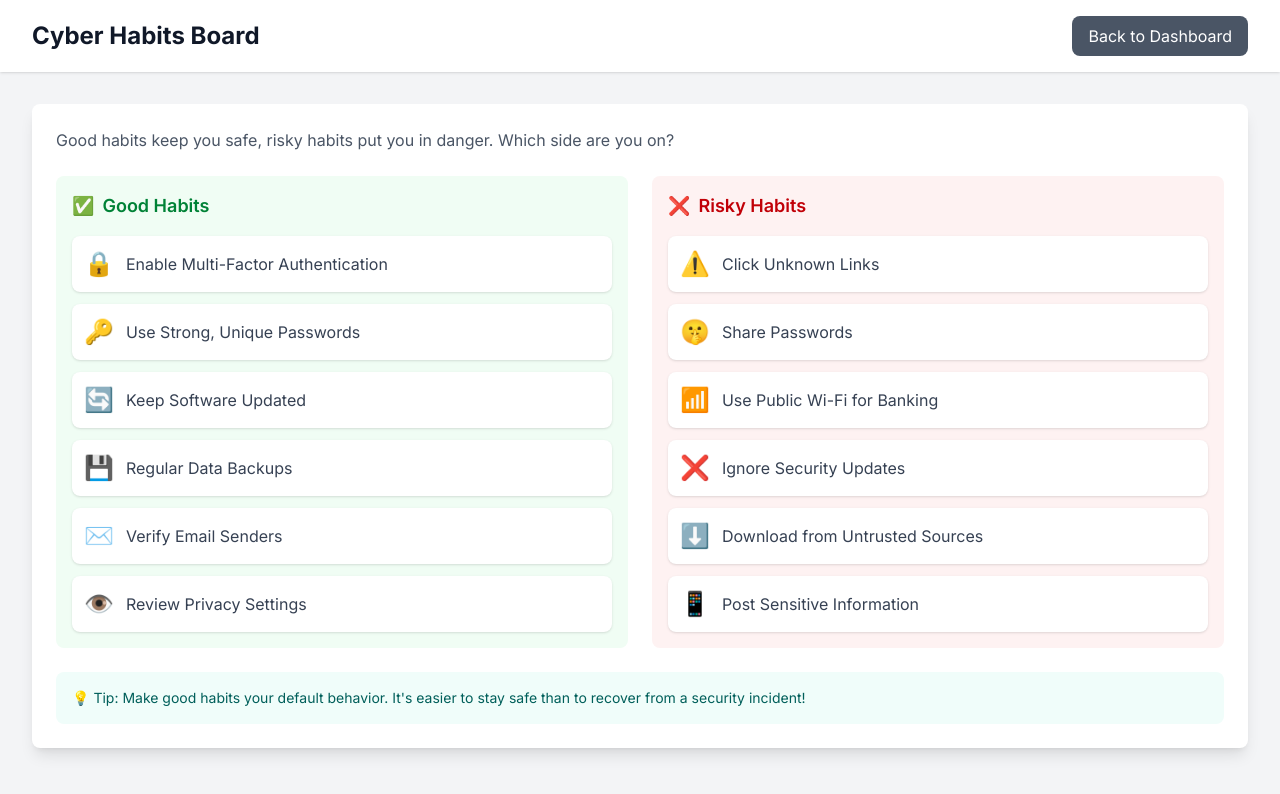
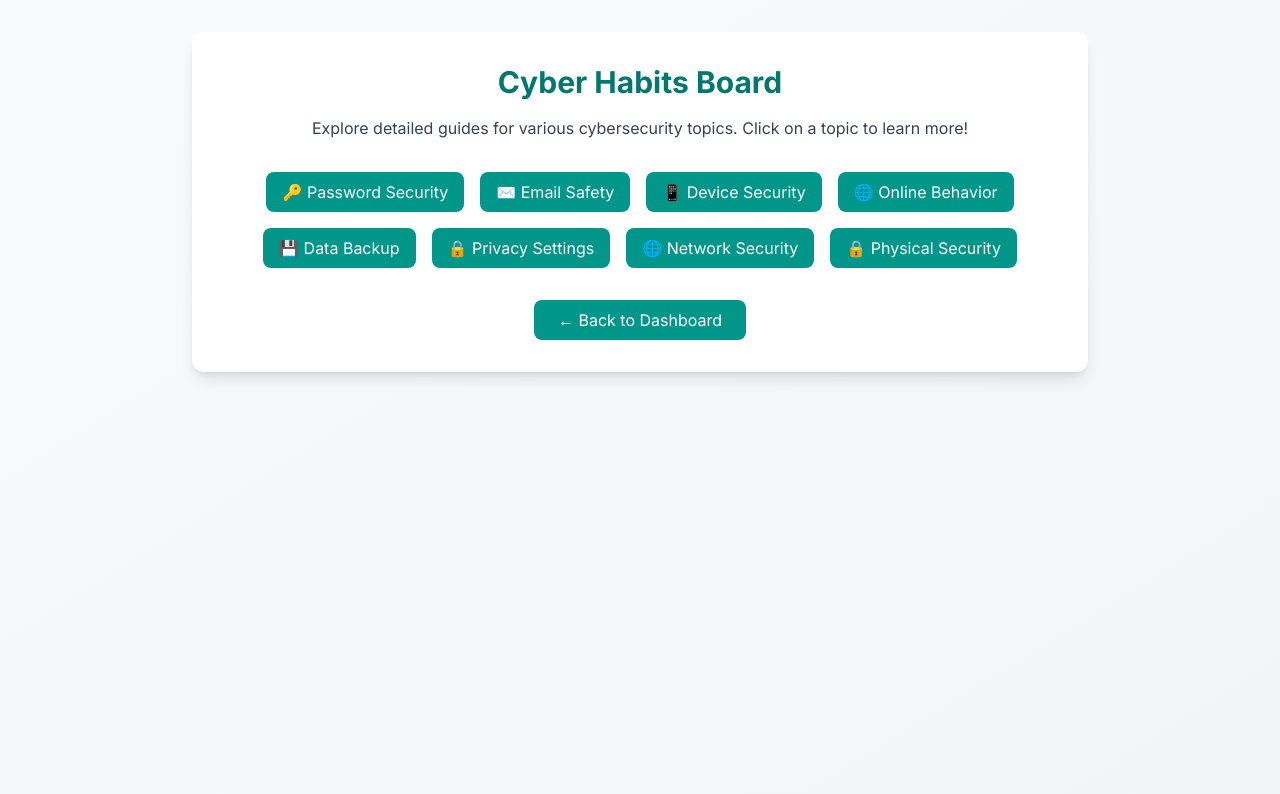
Before and after one commit to dinusha96/cybersentry-app, a Next.js app: page /cyber-habits in a window 1280 px wide. Shown: the top 794 px of the page. Built offline with nearby package versions, Linux system fonts and the light colour scheme.

Commit message:
feat: Add Network Security and Physical Security topics to Cyber Habits Board

```diff
--- a/app/cyber-habits/page.tsx
+++ b/app/cyber-habits/page.tsx
@@ -1,163 +1,153 @@
 'use client';
 
+import Link from 'next/link';
 import { useState } from 'react';
-import { useRouter } from 'next/navigation';
 
-interface Habit {
-  id: string;
-  text: string;
-  type: 'good' | 'risky';
-  icon: string;
+const TOPICS = [
+  { id: 'password', title: 'Password Security', emoji: '🔑' },
+  { id: 'email', title: 'Email Safety', emoji: '✉️' },
+  { id: 'device', title: 'Device Security', emoji: '📱' },
+  { id: 'online', title: 'Online Behavior', emoji: '🌐' },
+  { id: 'backup', title: 'Data Backup', emoji: '💾' },
+  { id: 'privacy', title: 'Privacy Settings', emoji: '🔒' },
+  { id: 'network', title: 'Network Security', emoji: '🌐' },
+  { id: 'physical', title: 'Physical Security', emoji: '🔒' },
+];
+
+interface TopicGuide {
+  title: string;
+  emoji: string;
+  content: string[];
 }
 
-export default function CyberHabitsPage() {
-  const router = useRouter();
-  const [habits] = useState<Habit[]>([
-    {
-      id: 'mfa',
-      text: 'Enable Multi-Factor Authentication',
-      type: 'good',
-      icon: '🔒'
+const TOPIC_GUIDES: Record<string, TopicGuide> = {
+  password: {
+    title: 'Password Security',
+    emoji: '🔑',
+    content: [
+      'Use strong, unique passwords for each account.',
+      'Enable multi-factor authentication (MFA).',
+      'Use a password manager to store and generate passwords.',
+      'Avoid using easily guessable information like birthdays or names.',
+      'Change passwords regularly, especially after a security breach.',
+    ],
   },
-    {
-      id: 'password',
-      text: 'Use Strong, Unique Passwords',
-      type: 'good',
-      icon: '🔑'
+  email: {
+    title: 'Email Safety',
+    emoji: '✉️',
+    content: [
+      'Be cautious with email attachments and links.',
+      'Verify sender details before responding.',
+      'Use spam filters and report suspicious emails.',
+      'Avoid sharing sensitive information via email.',
+      'Log out of email accounts when finished.',
+    ],
   },
-    {
-      id: 'update',
-      text: 'Keep Software Updated',
-      type: 'good',
-      icon: '🔄'
+  device: {
+    title: 'Device Security',
+    emoji: '📱',
+    content: [
+      'Regularly update software and devices.',
+      'Lock your devices when not in use.',
+      'Enable device encryption.',
+      'Use a VPN on public networks.',
+      'Install and update antivirus software.',
+    ],
   },
-    {
-      id: 'backup',
-      text: 'Regular Data Backups',
-      type: 'good',
-      icon: '💾'
+  online: {
+    title: 'Online Behavior',
+    emoji: '🌐',
+    content: [
+      'Review privacy settings on social media.',
+      'Keep personal information private.',
+      'Use secure, HTTPS websites.',
+      'Report suspicious activity promptly.',
+      'Avoid oversharing personal info online.',
+    ],
   },
-    {
-      id: 'verify',
-      text: 'Verify Email Senders',
-      type: 'good',
-      icon: '✉️'
+  backup: {
+    title: 'Data Backup',
+    emoji: '💾',
+    content: [
+      'Back up important data frequently.',
+      'Use cloud storage or external drives for backups.',
+      'Test your backups regularly to ensure they work.',
+      'Keep backup copies in a secure location.',
+      'Automate backup processes when possible.',
+    ],
   },
-    {
-      id: 'privacy',
-      text: 'Review Privacy Settings',
-      type: 'good',
-      icon: '👁️'
+  privacy: {
+    title: 'Privacy Settings',
+    emoji: '🔒',
+    content: [
+      'Review and adjust privacy settings on all accounts.',
+      'Limit the amount of personal information shared online.',
+      'Use privacy-focused browsers and search engines.',
+      'Enable two-factor authentication for added security.',
+      'Regularly check for data breaches and update security settings.',
+    ],
   },
-    {
-      id: 'click',
-      text: 'Click Unknown Links',
-      type: 'risky',
-      icon: '⚠️'
+  network: {
+    title: 'Network Security',
+    emoji: '🌐',
+    content: [
+      'Use a firewall to protect your network.',
+      'Change default router passwords.',
+      'Enable WPA3 encryption on your Wi-Fi.',
+      'Regularly check for unauthorized devices on your network.',
+      'Use a VPN when accessing public networks.',
+    ],
   },
-    {
-      id: 'share',
-      text: 'Share Passwords',
-      type: 'risky',
-      icon: '🤫'
+  physical: {
+    title: 'Physical Security',
+    emoji: '🔒',
+    content: [
+      'Lock doors and windows when leaving home or office.',
+      'Use security cameras and alarms.',
+      'Keep sensitive documents in a secure location.',
+      'Shred documents containing personal information.',
+      'Be aware of your surroundings and report suspicious activity.',
+    ],
   },
-    {
-      id: 'public',
-      text: 'Use Public Wi-Fi for Banking',
-      type: 'risky',
-      icon: '📶'
-    },
-    {
-      id: 'ignore',
-      text: 'Ignore Security Updates',
-      type: 'risky',
-      icon: '❌'
-    },
-    {
-      id: 'download',
-      text: 'Download from Untrusted Sources',
-      type: 'risky',
-      icon: '⬇️'
-    },
-    {
-      id: 'post',
-      text: 'Post Sensitive Information',
-      type: 'risky',
-      icon: '📱'
-    }
-  ]);
+};
+
+export default function CyberHabitsBoard() {
+  const [selectedTopic, setSelectedTopic] = useState<string | null>(null);
 
   return (
-    <div className="min-h-screen bg-gray-100 dark:bg-gray-900">
-      <header className="bg-white dark:bg-gray-800 shadow-sm">
-        <div className="max-w-7xl mx-auto px-4 sm:px-6 lg:px-8 py-4 flex justify-between items-center">
-          <h1 className="text-2xl font-bold text-gray-900 dark:text-white">Cyber Habits Board</h1>
+    <div className="min-h-screen bg-gradient-to-br from-gray-50 to-gray-100 dark:from-gray-900 dark:to-gray-800 py-8 px-4 flex flex-col items-center">
+      <div className="max-w-4xl w-full bg-white dark:bg-gray-800 rounded-xl shadow-lg p-8">
+        <h1 className="text-3xl font-bold mb-4 text-teal-700 dark:text-teal-300 text-center">Cyber Habits Board</h1>
+        <p className="mb-8 text-gray-700 dark:text-gray-200 text-center">
+          Explore detailed guides for various cybersecurity topics. Click on a topic to learn more!
+        </p>
+        <div className="flex flex-wrap justify-center gap-4 mb-8">
+          {TOPICS.map((topic) => (
             <button
-            onClick={() => router.push('/dashboard')}
-            className="px-4 py-2 bg-gray-600 text-white rounded-lg hover:bg-gray-700 transition-colors"
+              key={topic.id}
+              onClick={() => setSelectedTopic(topic.id)}
+              className="px-4 py-2 bg-teal-600 text-white rounded-lg hover:bg-teal-700 transition-colors"
             >
-            Back to Dashboard
+              {topic.emoji} {topic.title}
             </button>
+          ))}
         </div>
-      </header>
-
-      <main className="max-w-7xl mx-auto px-4 sm:px-6 lg:px-8 py-8">
-        <div className="bg-white dark:bg-gray-800 rounded-lg shadow-lg p-6">
-          <p className="text-gray-600 dark:text-gray-300 mb-6">
-            Good habits keep you safe, risky habits put you in danger. Which side are you on?
-          </p>
-          <div className="grid grid-cols-1 md:grid-cols-2 gap-6">
-            {/* Good Habits Side */}
-            <div className="space-y-4">
-              <div className="bg-green-50 dark:bg-green-900/20 p-4 rounded-lg">
-                <h3 className="text-lg font-semibold text-green-700 dark:text-green-300 mb-4 flex items-center">
-                  <span className="mr-2">✅</span> Good Habits
-                </h3>
-                <div className="grid grid-cols-1 gap-3">
-                  {habits
-                    .filter(habit => habit.type === 'good')
-                    .map(habit => (
-                      <div
-                        key={habit.id}
-                        className="flex items-center p-3 bg-white dark:bg-gray-800 rounded-lg shadow-sm hover:shadow-md transition-shadow"
-                      >
-                        <span className="text-2xl mr-3">{habit.icon}</span>
-                        <span className="text-gray-700 dark:text-gray-300">{habit.text}</span>
+        {selectedTopic && (
+          <div className="mb-8 p-6 bg-gray-50 dark:bg-gray-700 rounded-lg shadow">
+            <h2 className="text-2xl font-semibold text-teal-700 dark:text-teal-300 mb-4 flex items-center">
+              {TOPIC_GUIDES[selectedTopic].emoji} {TOPIC_GUIDES[selectedTopic].title}
+            </h2>
+            <ul className="list-disc pl-6 space-y-2 text-gray-700 dark:text-gray-200">
+              {TOPIC_GUIDES[selectedTopic].content.map((item, idx) => (
+                <li key={idx}>{item}</li>
+              ))}
+            </ul>
           </div>
-                    ))}
+        )}
+        <div className="mt-8 text-center">
+          <Link href="/dashboard" className="inline-block px-6 py-2 bg-teal-600 text-white rounded-lg hover:bg-teal-700 transition-colors">← Back to Dashboard</Link>
         </div>
       </div>
     </div>
-
-            {/* Risky Habits Side */}
-            <div className="space-y-4">
-              <div className="bg-red-50 dark:bg-red-900/20 p-4 rounded-lg">
-                <h3 className="text-lg font-semibold text-red-700 dark:text-red-300 mb-4 flex items-center">
-                  <span className="mr-2">❌</span> Risky Habits
-                </h3>
-                <div className="grid grid-cols-1 gap-3">
-                  {habits
-                    .filter(habit => habit.type === 'risky')
-                    .map(habit => (
-                      <div
-                        key={habit.id}
-                        className="flex items-center p-3 bg-white dark:bg-gray-800 rounded-lg shadow-sm hover:shadow-md transition-shadow"
-                      >
-                        <span className="text-2xl mr-3">{habit.icon}</span>
-                        <span className="text-gray-700 dark:text-gray-300">{habit.text}</span>
-                      </div>
-                    ))}
-                </div>
-              </div>
-            </div>
-          </div>
-          <div className="mt-6 p-4 bg-teal-50 dark:bg-teal-900/20 rounded-lg">
-            <p className="text-sm text-teal-800 dark:text-teal-200">
-              💡 Tip: Make good habits your default behavior. It's easier to stay safe than to recover from a security incident!
-            </p>
-          </div>
-        </div>
-      </main>
-    </div>
   );
 }
```
Lines whose indentation alone changed are shown as unchanged.
